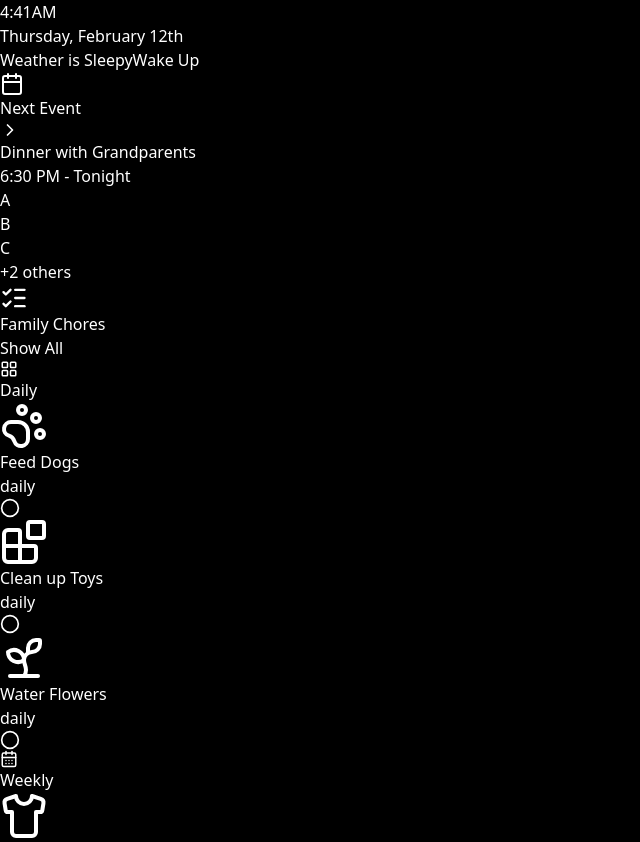
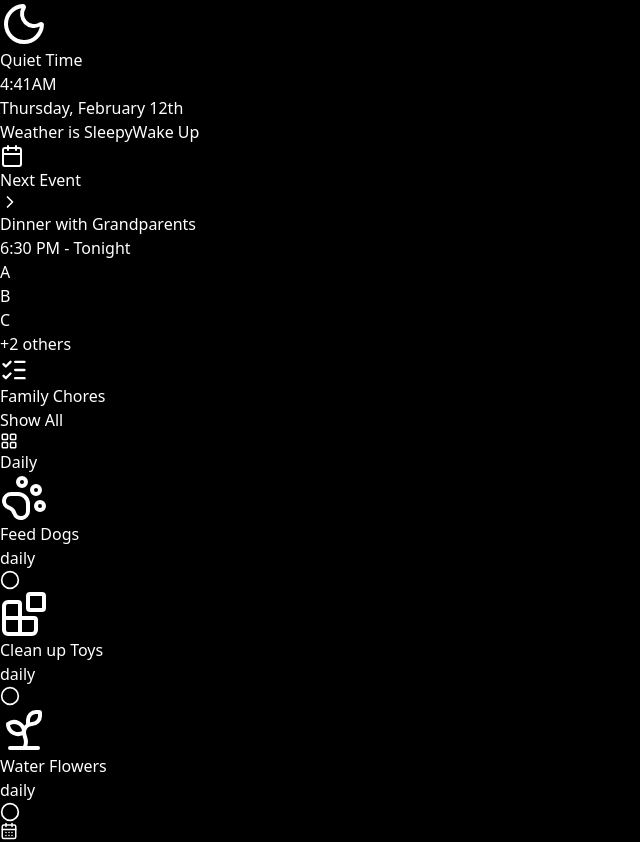
Before and after one commit to bleaderbae/smartscreen, a React (Vite) app: page / in a window 1280 px wide. Shown: the top 842 px of the page, without its empty margins (0-640 px from the left). Built offline with nearby package versions, Linux system fonts and the light colour scheme; no server answers.

Commit message:
feat: add visual time-of-day context to Clock for toddler understanding

```diff
--- a/src/components/Clock.tsx
+++ b/src/components/Clock.tsx
@@ -1,5 +1,6 @@
-import React, { useState, useEffect } from 'react';
+import React, { useState, useEffect, useMemo } from 'react';
 import { format } from 'date-fns';
+import { Sunrise, Sun, Sunset, Moon } from 'lucide-react';
 
 const Clock: React.FC = () => {
   const [currentTime, setCurrentTime] = useState(new Date());
@@ -9,13 +10,52 @@ const Clock: React.FC = () => {
     return () => clearInterval(timer);
   }, []);
 
+  const timeContext = useMemo(() => {
+    const hour = currentTime.getHours();
+    if (hour >= 5 && hour < 9) {
+      return {
+        icon: <Sunrise size={48} className="text-orange-300" />,
+        label: 'Good Morning',
+        color: 'text-orange-300'
+      };
+    }
+    if (hour >= 9 && hour < 17) {
+      return {
+        icon: <Sun size={48} className="text-yellow-400" />,
+        label: 'Day Time',
+        color: 'text-yellow-400'
+      };
+    }
+    if (hour >= 17 && hour < 20) {
+      return {
+        icon: <Sunset size={48} className="text-orange-500" />,
+        label: 'Dusk',
+        color: 'text-orange-500'
+      };
+    }
+    return {
+      icon: <Moon size={48} className="text-blue-200" />,
+      label: 'Quiet Time',
+      color: 'text-blue-200'
+    };
+  }, [currentTime]);
+
   return (
-    <div className="flex flex-col items-center mt-12 mb-12">
-      <h1 className="text-8xl font-thin tracking-tighter">
+    <div className="flex flex-col items-center mt-8 mb-12">
+      <div className="flex flex-col items-center gap-2 mb-4">
+        <div className="p-4 bg-white/5 rounded-3xl mb-2">
+          {timeContext.icon}
+        </div>
+        <span className={`text-xs font-black uppercase tracking-[0.3em] ${timeContext.color}`}>
+          {timeContext.label}
+        </span>
+      </div>
+
+      <h1 className="text-8xl font-thin tracking-tighter leading-none">
         {format(currentTime, 'h:mm')}
         <span className="text-3xl ml-2 opacity-50">{format(currentTime, 'a')}</span>
       </h1>
-      <p className="text-2xl font-light text-gray-400 mt-2">
+      <p className="text-2xl font-light text-gray-400 mt-4">
         {format(currentTime, 'EEEE, MMMM do')}
       </p>
     </div>
```
Also changed, not shown: 1 other file (tests, documents, lock files or other folders).
